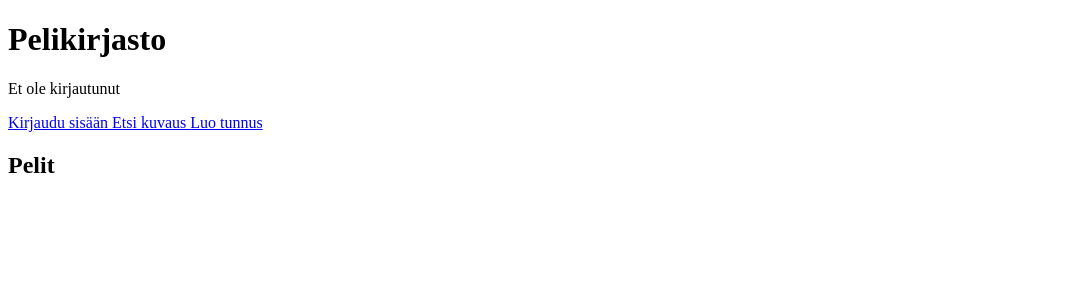
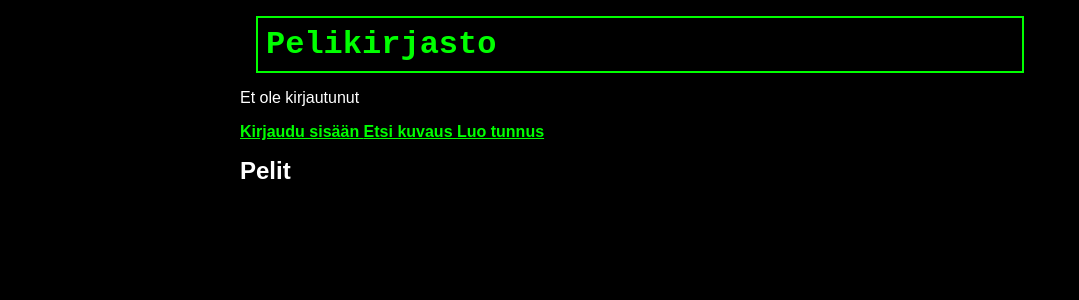
Before and after one commit to tnousiainenn/pelikirjasto, a Flask app: page / in a window 1280 px wide. Shown: the top 300 px of the page, without its empty margins (0-1079 px from the left). Run offline with Flask 3, Linux system fonts and the light colour scheme; data that the repository does not hold is empty.

Commit message:
Added CSS layout

```diff
--- /dev/null
+++ b/static/main.css
@@ -0,0 +1,42 @@
+body {
+  margin: auto;
+  max-width: 50em;
+  font-family: sans-serif;
+  background-color: black;
+}
+
+h1, h2 {
+  margin: 0;
+}
+
+a {
+  color: lime;
+  font-weight: bold;
+}
+
+a:hover {
+  color: darkgreen;
+  font-weight: bold;
+}
+
+.header {
+  border: 2px solid lime;
+  margin: 1em;
+  font-family: "Courier New";
+  padding: 0.5em;
+  background-color: black;
+  color: lime;
+}
+
+.content {
+  color: white;
+}
+
+.info {
+  border: 2px solid lime;
+  margin: 1em;
+  font-family: "Courier New";
+  padding: 0.5em;
+  background-color: black;
+  color: lime;
+}
--- a/templates/comment.html
+++ b/templates/comment.html
@@ -4,9 +4,13 @@
 <head>
   <title>Kommentti postaukseen {{ post.title }}</title>
 </head>
+<link rel="stylesheet" href="/static/main.css">
 
 <body>
+  <div class="header">
   <h1>Kommentti postaukseen {{ post.title }}</h1>
+  </div>
+  <div class="content">
   <form action="/createcomment" method="post">
     <p>
       Arvio 0-10: <br />
@@ -21,6 +25,7 @@
     <input type="hidden" name="csrf_token" value="{{ session.csrf_token }}" />
     <input type="submit" value="Jätä kommentti/arvio" />
   </form>
+  </div>
 </body>
 
 </html>
--- a/templates/editpost.html
+++ b/templates/editpost.html
@@ -4,9 +4,13 @@
 <head>
   <title>Muokkaa kuvausta</title>
 </head>
+<link rel="stylesheet" href="/static/main.css">
 
 <body>
+  <div class="header">
   <h1>Muokkaa kuvausta</h1>
+  </div>
+  <div class="content">
   <form action="/updatepost" method="post">
     <p>
       Pelin nimi: <br />
@@ -41,6 +45,7 @@
     <input type="hidden" name="csrf_token" value="{{ session.csrf_token }}" />
     <input type="submit" value="Päivitä kuvaus" />
   </form>
+  </div>
 </body>
 
 </html>
--- a/templates/findpost.html
+++ b/templates/findpost.html
@@ -4,10 +4,14 @@
 <head>
   <title>Etsi kuvaus</title>
 </head>
+<link rel="stylesheet" href="/static/main.css">
 
 <body>
+  <div class="header">
   <h1>Etsi kuvaus</h1>
+  </div>
 
+  <div class="content">
   <form action="/findpost" method="get">
   <p>
   Hakusana: <input type="text" name="query" value="{{ query }}">
@@ -30,6 +34,7 @@
   <p>
   <a href="/">Takaisin etusivulle</a>
   </p>
+  </div>
 
 </body>
 
--- a/templates/index.html
+++ b/templates/index.html
@@ -4,6 +4,8 @@
 <head>
   <title>Pelikirjasto</title>
 </head>
+<link rel="stylesheet" href="/static/main.css">
+
 
 <body>
   {% for message in get_flashed_messages() %}
@@ -11,8 +13,11 @@
     {{ message }}
   </div>
   {% endfor %}
+  <div class="header">
   <h1>Pelikirjasto</h1>
+  </div>
 
+  <div class="content">
   {% if session.username %}
   <p>
     Olet kirjautunut nimellä <a href="/user/{{ session.user_id }}">{{ session.username }}</a>
@@ -42,6 +47,7 @@
     <li><a href="/post/{{ post.id }}">{{ post.title }}</a></li>
     {% endfor %}
   </ul>
+  </div>
 </body>
 
 </html>
--- a/templates/login.html
+++ b/templates/login.html
@@ -4,6 +4,7 @@
 <head>
   <title>Kirjautuminen</title>
 </head>
+<link rel="stylesheet" href="/static/main.css">
 
 <body>
   {% for message in get_flashed_messages() %}
@@ -11,6 +12,7 @@
     {{ message }}
   </div>
   {% endfor %}
+  <div class="content">
   {% if session.username %}
   <p>
     Olet kirjautunut nimellä {{ session.username }}
@@ -31,6 +33,7 @@
     <input type="submit" value="Kirjaudu" />
   </form>
   {% endif %}
+  </div>
 </body>
 
 </html>
--- a/templates/newpost.html
+++ b/templates/newpost.html
@@ -4,9 +4,13 @@
 <head>
   <title>Uusi kuvaus</title>
 </head>
+<link rel="stylesheet" href="/static/main.css">
 
 <body>
+  <div class="header">
   <h1>Uusi kuvaus</h1>
+  </div>
+  <div class="content">
   <form action="/createpost" method="post">
     <p>
       Pelin nimi: <br />
@@ -34,6 +38,7 @@
     <input type="hidden" name="csrf_token" value="{{ session.csrf_token }}" />
     <input type="submit" value="Lähetä kuvaus" />
   </form>
+  </div>
 </body>
 
 </html>
--- a/templates/register.html
+++ b/templates/register.html
@@ -4,6 +4,7 @@
 <head>
   <title>Rekisteröinti</title>
 </head>
+<link rel="stylesheet" href="/static/main.css">
 
 <body>
   {% for message in get_flashed_messages() %}
@@ -11,6 +12,7 @@
     {{ message }}
   </div>
   {% endfor %}
+  <div class="content">
   <form action="/create" method="post">
     <p>
       Tunnus: <br />
@@ -26,6 +28,7 @@
     </p>
     <input type="submit" value="Luo tunnus" />
   </form>
+  </div>
 </body>
 
 </html>
--- a/templates/removecomment.html
+++ b/templates/removecomment.html
@@ -4,9 +4,13 @@
 <head>
   <title>Poista kommentti</title>
 </head>
+<link rel="stylesheet" href="/static/main.css">
 
 <body>
+  <div class="header">
   <h1>Poista kommentti</h1>
+  </div>
+  <div class="content">
   <p>Haluatko poistaa tämän kommentin/arvion: {{comment.comment}} Arvio: {{comment.rating}}</p>
   <form action="/removecomment/{{ post.id }}/{{ comment.id }}" method="post">
     <input type="hidden" name="csrf_token" value="{{ session.csrf_token }}" />
@@ -14,6 +18,7 @@
     <input type="submit" name="back" value="Palaa takaisin">
 
   </form>
+  </div>
 </body>
 
 </html>
--- a/templates/removepost.html
+++ b/templates/removepost.html
@@ -4,9 +4,13 @@
 <head>
   <title>Poista kuvaus</title>
 </head>
+<link rel="stylesheet" href="/static/main.css">
 
 <body>
+  <div class="header">
   <h1>Poista kuvaus</h1>
+  </div>
+  <div class="content">
   <p>Haluatko poistaa tämän kuvauksen: {{post.title}}</p>
   <form action="/removepost/{{ post.id }}" method="post">
     <input type="hidden" name="csrf_token" value="{{ session.csrf_token }}" />
@@ -14,6 +18,7 @@
     <input type="submit" name="back" value="Palaa takaisin">
 
   </form>
+  </div>
 </body>
 
 </html>
--- a/templates/showpost.html
+++ b/templates/showpost.html
@@ -4,10 +4,14 @@
 <head>
   <title>{{ post.title}}</title>
 </head>
+<link rel="stylesheet" href="/static/main.css">
 
 <body>
+  <div class="header">
   <h1>{{ post.title}} {{ averagerating }}/10&#9733;</h1>
+  </div>
 
+  <div class="content">
   {% if session.user_id == post.user_id %}
   <p>
     <a href="/editpost/{{ post.id }}">Muokkaa kuvausta</a>
@@ -48,7 +52,7 @@
   </ul>
   </p>
   {% endif %}
-
+  </div>
 
 </body>
 
```
Also changed, not shown: templates/showuser.html (+5 -2 lines).
